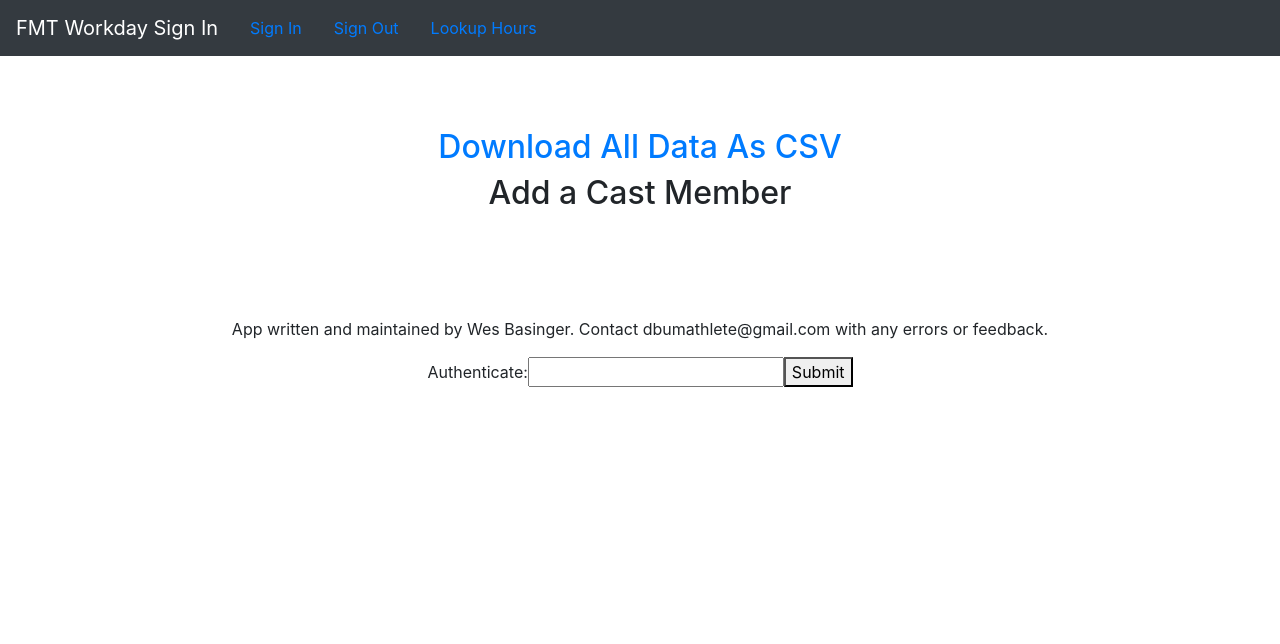
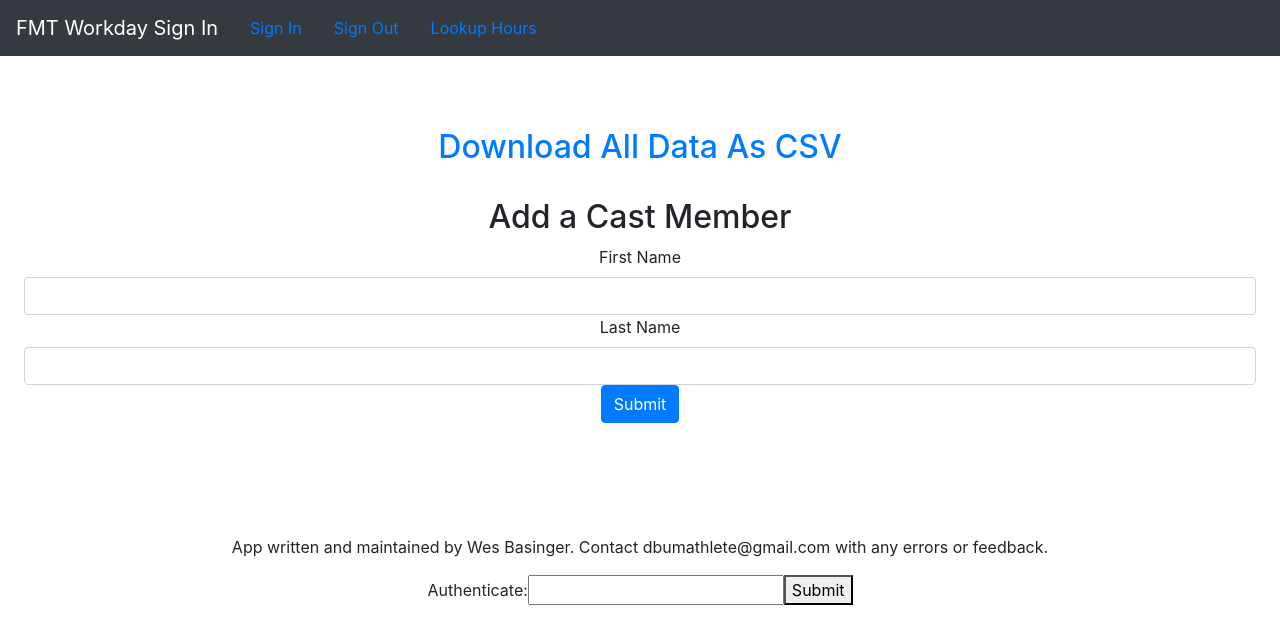
Before and after one commit to wesbasinger/fmt-frontend, a React (Create React App) app: page /fmt-workday/admin in a window 1280 px wide. Shown: the top 644 px of the page. Built offline with nearby package versions, Linux system fonts and the light colour scheme; no server answers.

Commit message:
Able to add new cast member throuh admin menu.

```diff
--- a/src/App.js
+++ b/src/App.js
@@ -39,6 +39,7 @@ class App extends Component {
   this.refreshActives = this.refreshActives.bind(this);
   this.refreshCast = this.refreshCast.bind(this);
   this.handleAuthentication = this.handleAuthentication.bind(this);
+  this.handleAddNewCast = this.handleAddNewCast.bind(this);
   }
 
   componentDidMount() {
@@ -147,6 +148,30 @@ class App extends Component {
     }
   }
 
+  handleAddNewCast(formData) {
+
+    var self = this;
+
+    $.ajax({
+      method: "POST",
+      url: API_STEM + "cast",
+      contentType: 'application/json',
+      crossDomain: true,
+      data: JSON.stringify({
+        firstName: formData.firstName,
+        lastName: formData.lastName,
+        activeSessions: [ACTIVE_SESSION],
+        hours: {
+          ACTIVE_SESSION: 0
+        },
+        history: []
+      })
+    }).done(function(response) {
+      console.log(response);
+      self.refreshCast();
+    });
+  }
+
   render() {
     return(
       <Router basename="/fmt-workday">
@@ -164,7 +189,9 @@ class App extends Component {
               cast={this.state.cast}
               ACTIVE_SESSION={ACTIVE_SESSION}/>} />
             <Route path="/admin" render={
-              ()=> <Admin cast={this.state.cast}/>
+              ()=> <Admin
+                onCastMemberAdd={this.handleAddNewCast}
+                cast={this.state.cast}/>
             }/>
           <Footer isAdmin={this.state.isAdmin} onAuthenticationRequest={this.handleAuthentication}/>
         </div>
--- a/src/Components/Admin.js
+++ b/src/Components/Admin.js
@@ -3,6 +3,40 @@ import React, { Component } from 'react';
 import { CSVLink } from 'react-csv';
 
 class Admin extends Component {
+
+  constructor(props) {
+    super(props);
+
+    this.state = {
+      firstName: "",
+      lastName: ""
+
+    }
+
+    this.handleSubmit = this.handleSubmit.bind(this);
+    this.handleFirstNameChange = this.handleFirstNameChange.bind(this);
+    this.handleLastNameChange = this.handleLastNameChange.bind(this);
+  }
+
+  handleFirstNameChange(e) {
+    this.setState({firstName: e.target.value})
+  }
+
+  handleLastNameChange(e) {
+    this.setState({lastName: e.target.value})
+  }
+
+  handleSubmit(e) {
+    e.preventDefault();
+    this.props.onCastMemberAdd({
+      firstName: this.state.firstName,
+      lastName: this.state.lastName
+    });
+    this.setState({
+      firstName: "",
+      lastName: ""
+    })
+  }
 
   render() {
 
@@ -16,8 +50,22 @@ class Admin extends Component {
 
     return(
       <div className="starter-template">
-        <CSVLink data={history} filename={"fmt-workday-data.csv"}><h2>Download All Data As CSV</h2></CSVLink>
-        <h2>Add a Cast Member</h2>
+        <div >
+          <CSVLink data={history} filename={"fmt-workday-data.csv"}><h2>Download All Data As CSV</h2></CSVLink>
+        <br/>
+        </div>
+        <div>
+          <h2>Add a Cast Member</h2>
+          <form onSubmit={this.handleSubmit}>
+            <div className="form-group">
+              <label htmlFor="first-name">First Name</label>
+              <input className="form-control" onChange={this.handleFirstNameChange} value={this.state.firstName} name="first-name" type="text" required="true" />
+              <label htmlFor="last-name">Last Name</label>
+              <input className="form-control" onChange={this.handleLastNameChange} value={this.state.lastName} name="last-name" type="text" required="true" />
+              <button type="submit" className="btn btn-primary">Submit</button>
+            </div>
+          </form>
+        </div>
       </div>
     )
   }
```
Also changed, not shown: src/Components/AddCast.js (deleted, +0 -34 lines).
